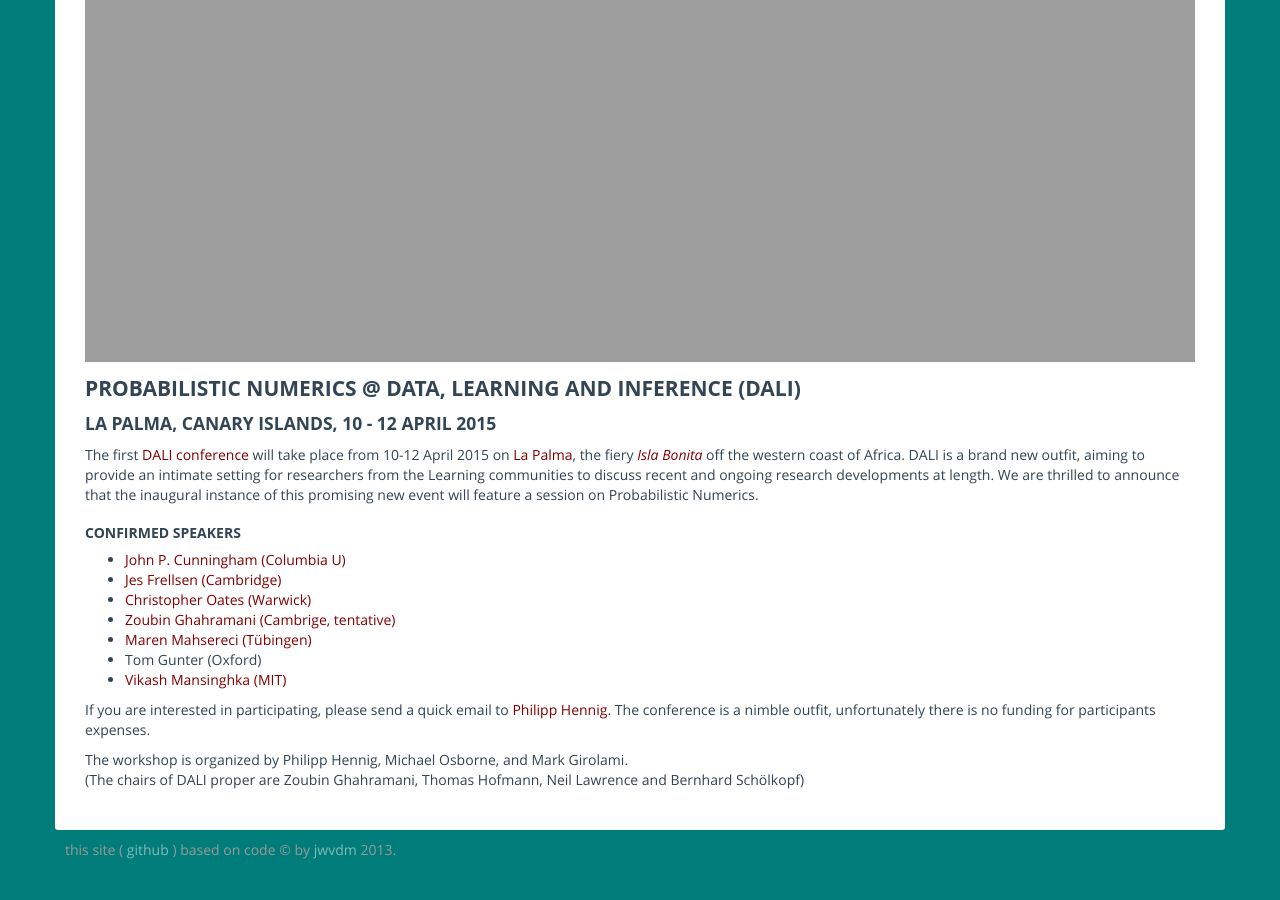
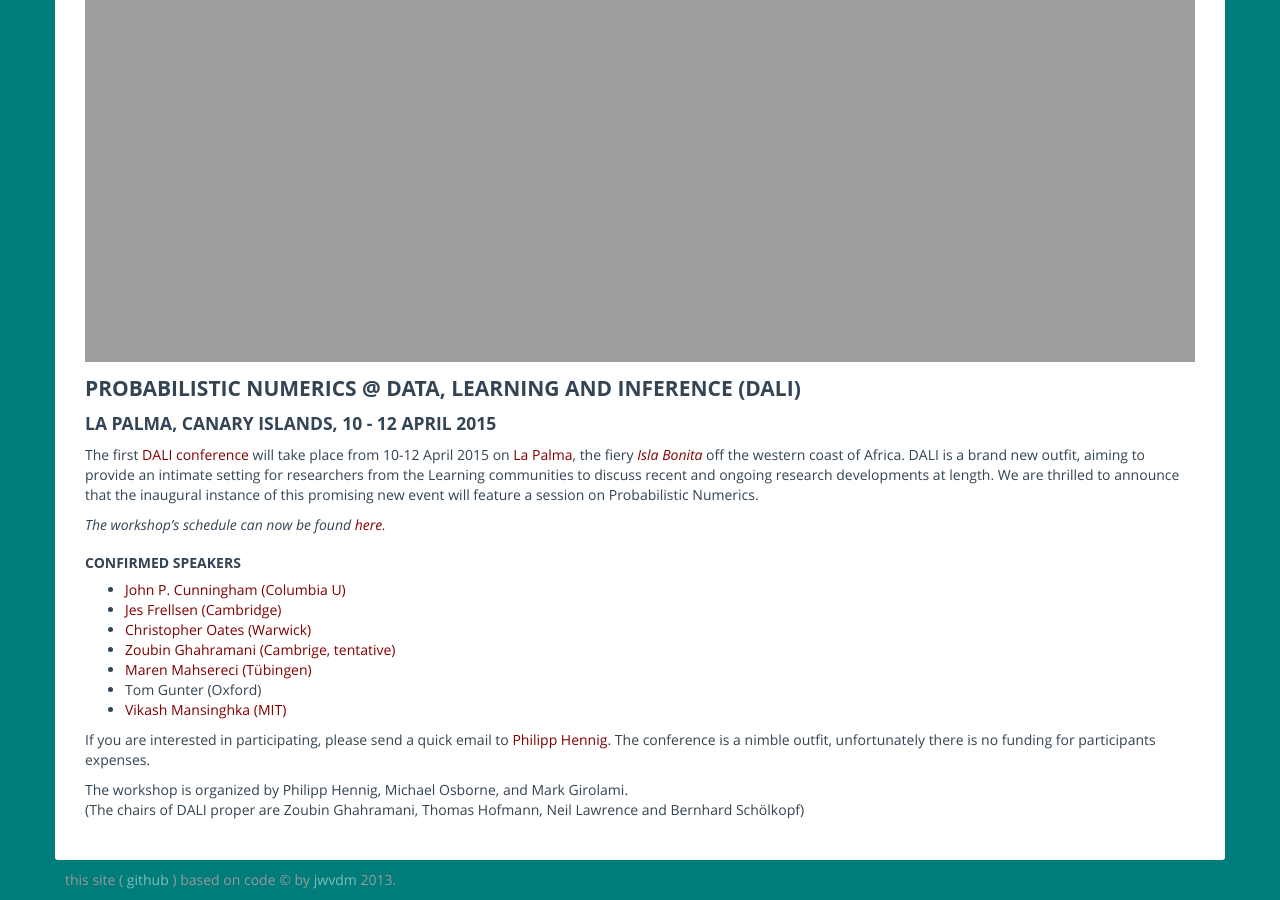
Before and after one commit to philipphennig/probabilistic-numerics.org, a Jekyll site: the page built from meetings/LaPalma2015.md, in a window 1280 px wide and 900 px high, scrolled down 640 px. Built offline with Jekyll 4.4.1, drawn with Linux system fonts in a browser that asks for light colours; some web fonts are replaced; before the commit the page ends 1510 px from its top, so only the background shows below that.

Commit message:
added link to schedule for DALI workshop.

```diff
--- a/meetings/LaPalma2015.md
+++ b/meetings/LaPalma2015.md
@@ -17,6 +17,8 @@ ongoing research developments at length. We are thrilled to announce that the
 inaugural instance of this promising new event will feature a session on
 Probabilistic Numerics.
 
+*The workshop's schedule can now be found [here](https://docs.google.com/document/d/176OybEsMosSxGWDNqKjKCerlE3FlDef-NLQxYKFCLZw/edit?usp=sharing).*
+
 ### Confirmed Speakers
 
 * [John P. Cunningham (Columbia U)](http://stat.columbia.edu/~cunningham/)
```
